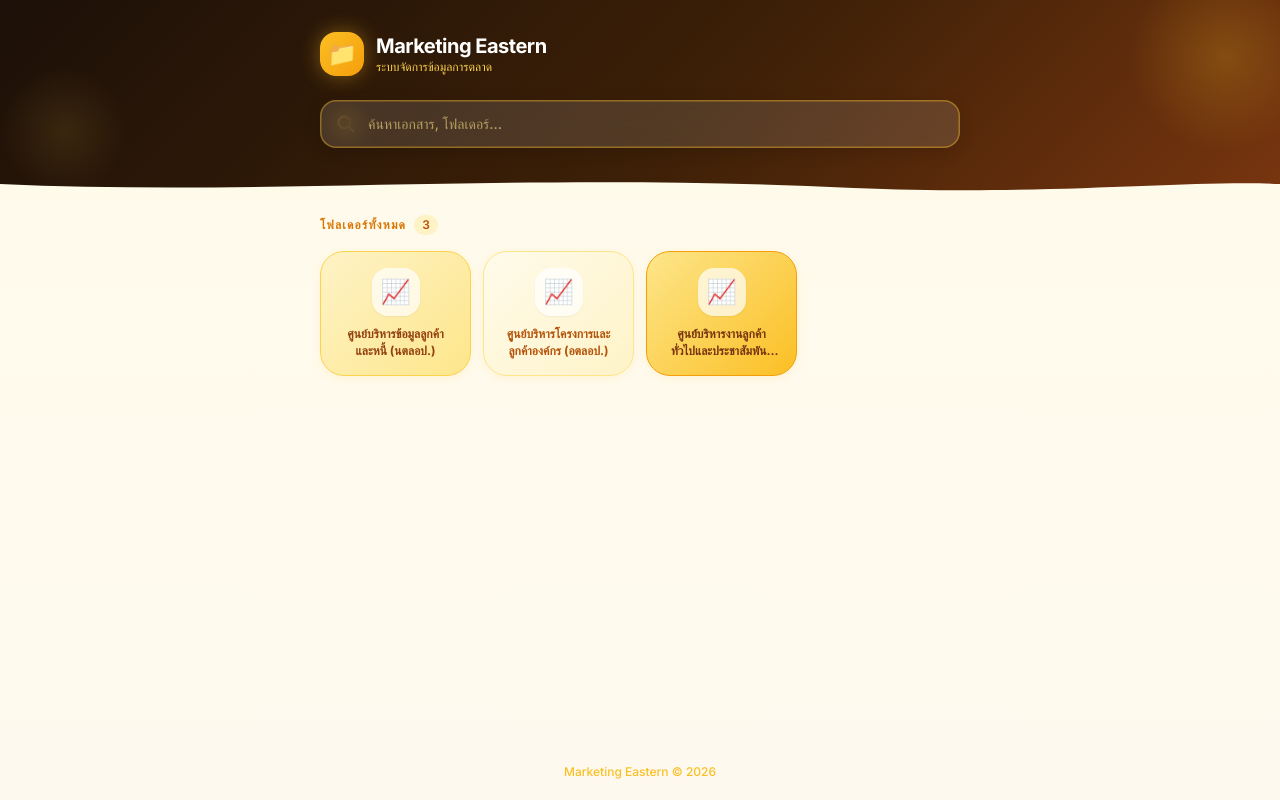
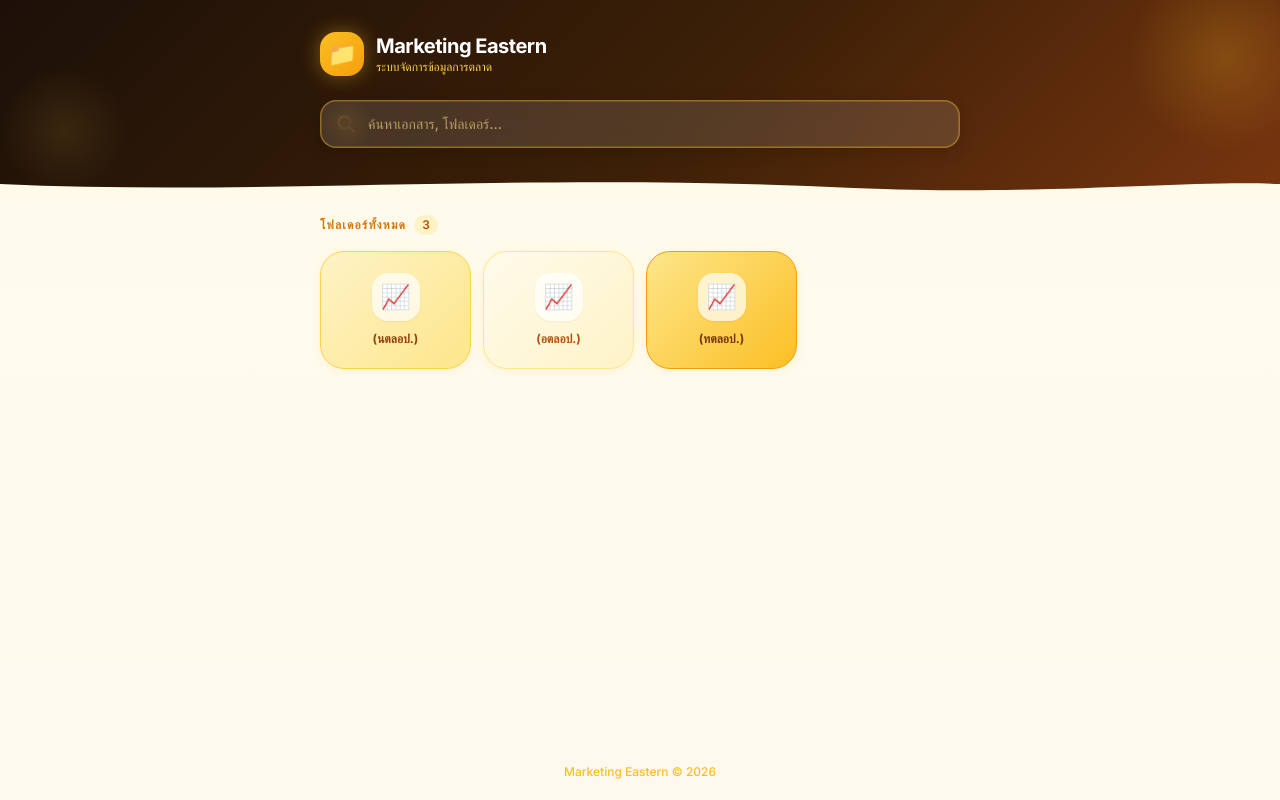
Before and after one commit to NateeSu/marketingeastern, a React (Vite) app: page / in a window 1280 px wide. Built offline with nearby package versions, Linux system fonts and the light colour scheme.

Commit message:
Update folder names to short codes

```diff
--- a/src/App.jsx
+++ b/src/App.jsx
@@ -20,9 +20,9 @@ function useDebounce(value, delay) {
 
 export default function App() {
   const STATIC_FOLDERS = [
-    { name: 'ศูนย์บริหารข้อมูลลูกค้าและหนี้ (นตลอป.)', link: 'https://drive.google.com/drive/folders/1dYdCvLrzBkXKIaJ_WJvsCBrOiTQiA_ZU?usp=sharing', icon: '📈', status: 'show' },
-    { name: 'ศููนย์บริหารโครงการและลูกค้าองค์กร (อตลอป.)', link: 'https://drive.google.com/drive/folders/1GYATTzfuTRG42pVuWmNr9Bsmx1LAUcYr?usp=sharing', icon: '📈', status: 'show' },
-    { name: 'ศูนย์์บริหารงานลูกค้าทั่วไปและประชาสัมพันธ์ (ทตลอป.)', link: 'https://drive.google.com/drive/folders/1qMcn9AjIBNz0gWOH4gH2onHSbouSEKgs?usp=sharing', icon: '📈', status: 'show' },
+    { name: '(นตลอป.)', link: 'https://drive.google.com/drive/folders/1dYdCvLrzBkXKIaJ_WJvsCBrOiTQiA_ZU?usp=sharing', icon: '📈', status: 'show' },
+    { name: '(อตลอป.)', link: 'https://drive.google.com/drive/folders/1GYATTzfuTRG42pVuWmNr9Bsmx1LAUcYr?usp=sharing', icon: '📈', status: 'show' },
+    { name: '(ทตลอป.)', link: 'https://drive.google.com/drive/folders/1qMcn9AjIBNz0gWOH4gH2onHSbouSEKgs?usp=sharing', icon: '📈', status: 'show' },
   ]
   const [folders] = useState(STATIC_FOLDERS.filter((f) => f.status === 'show'))
   const foldersLoading = false
```
